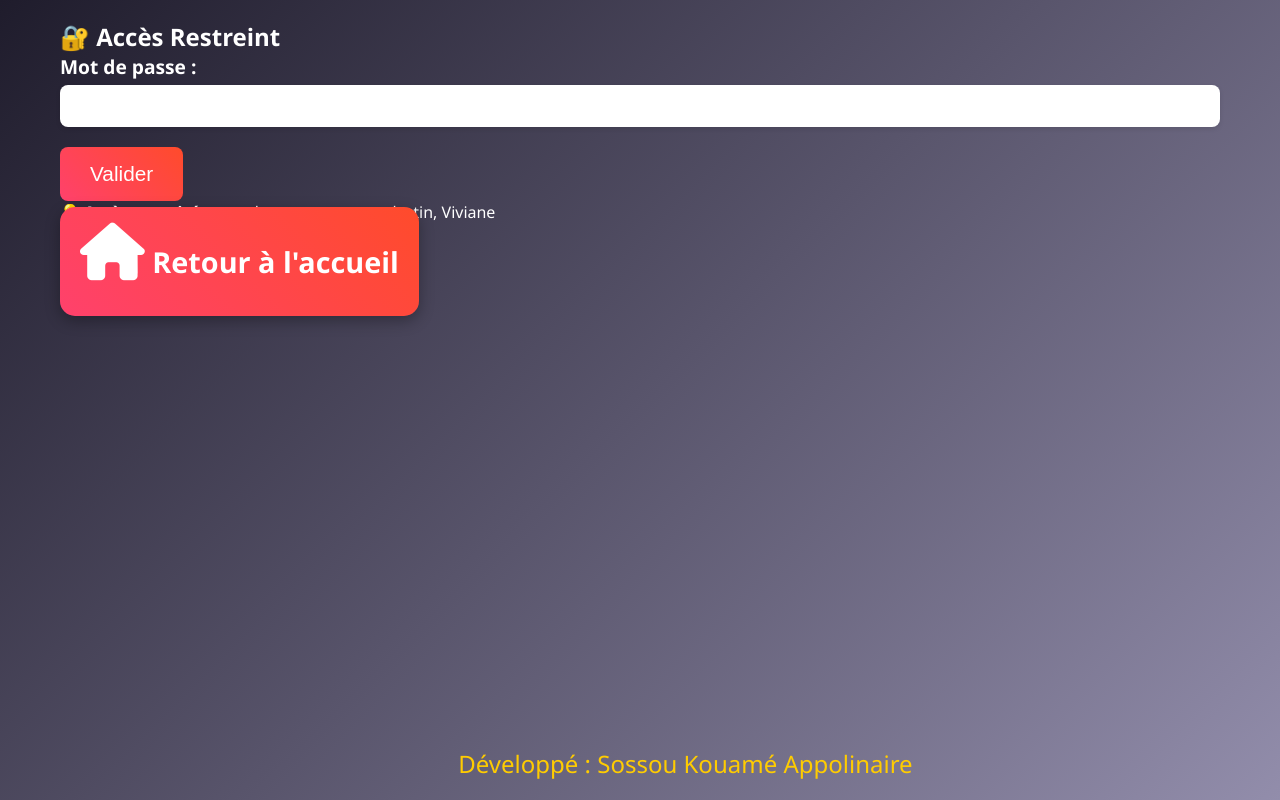
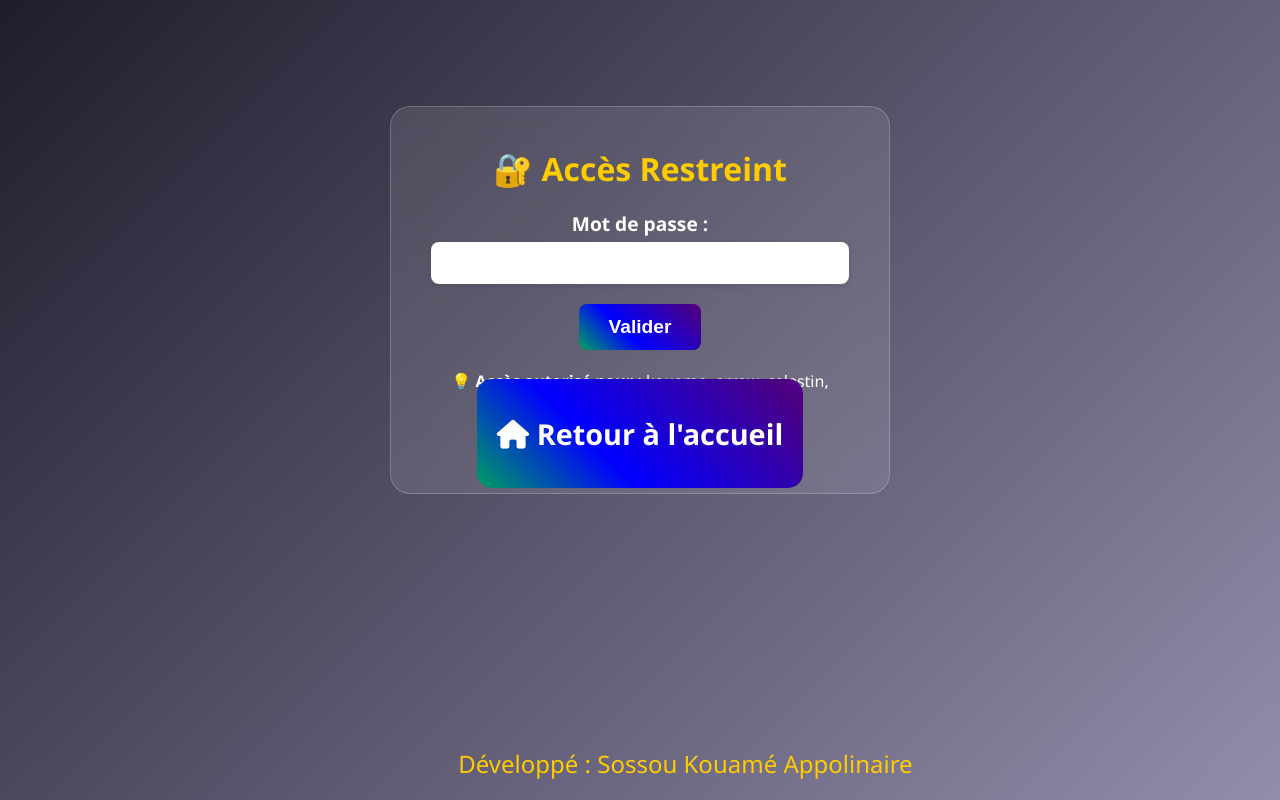
Before and after one commit to appolinair2355/-cole-, a Flask app: page /auth in a window 1280 px wide. Run offline with Flask 3, Linux system fonts and the light colour scheme.

Commit message:
Update style.css

```diff
--- a/static/css/style.css
+++ b/static/css/style.css
@@ -35,7 +35,7 @@
     display: inline-block;
     font-size: 3em;
     font-weight: bold;
-    background: linear-gradient(90deg, #ff8a00, #e52e71);
+    background: linear-gradient(90deg, #ff0000, #ff7f00, #ffff00, #00ff00, #0000ff, #4b0082, #9400d3);
     -webkit-background-clip: text;
     -webkit-text-fill-color: transparent;
     animation: scroll 10s linear infinite;
@@ -62,39 +62,82 @@
     animation: scroll 12s linear infinite;
 }
 
-/* ===== BOUTONS GRANDS ET COLORÉS ===== */
-.buttons-grid {
-    display: flex;
-    flex-direction: column;
-    gap: 30px;
-    margin: 40px 0;
+/* ===== BOUTONS ARC-EN-CIEL UNIVERSELS ===== */
+.btn,
+.home-btn,
+.payment-btn,
+.note-btn,
+.save-btn {
+    background: linear-gradient(45deg,
+        #ff0000 0%,
+        #ff7f00 14%,
+        #ffff00 28%,
+        #00ff00 42%,
+        #0000ff 57%,
+        #4b0082 71%,
+        #9400d3 85%,
+        #ff0000 100%);
+    background-size: 400% 400%;
+    color: white;
+    border: none;
+    border-radius: 8px;
+    cursor: pointer;
+    font-weight: bold;
+    transition: transform 0.3s ease, box-shadow 0.3s ease;
+    animation: arc-en-ciel 3s ease infinite;
+}
+
+.btn:hover,
+.home-btn:hover,
+.payment-btn:hover,
+.note-btn:hover,
+.save-btn:hover {
+    transform: scale(1.05);
+    box-shadow: 0 0 20px rgba(255, 255, 255, 0.6);
+}
+
+@keyframes arc-en-ciel {
+    0%   { background-position: 0% 50%; }
+    50%  { background-position: 100% 50%; }
+    100% { background-position: 0% 50%; }
+}
+
+/* ===== TAILLES SPÉCIFIQUES ===== */
+.btn {
+    padding: 12px 30px;
+    font-size: 1.2em;
 }
 
 .home-btn {
-    background: linear-gradient(45deg, #ff416c, #ff4b2b);
-    color: white;
     padding: 35px 20px;
     font-size: 1.8em;
-    font-weight: bold;
-    border-radius: 15px;
     text-decoration: none;
     text-align: center;
     width: 100%;
-    transition: transform 0.3s ease;
-    box-shadow: 0 5px 15px rgba(0,0,0,0.3);
+    border-radius: 15px;
 }
 
-.home-btn:hover {
-    transform: scale(1.05);
+.payment-btn {
+    padding: 8px 15px;
+    font-size: 1em;
+    border-radius: 6px;
 }
 
-.home-btn i {
-    font-size: 2em;
-    margin-bottom: 10px;
+.note-btn {
+    padding: 6px 12px;
+    font-size: 0.9em;
+    border-radius: 5px;
+}
+
+.save-btn {
+    padding: 15px 30px;
+    font-size: 1.3em;
+    border-radius: 8px;
 }
 
 /* ===== FORMULAIRES ===== */
-.form-container {
+.form-container,
+.table-container {
     background: rgba(255, 255, 255, 0.1);
     backdrop-filter: blur(15px);
     border: 1px solid rgba(255, 255, 255, 0.2);
@@ -141,21 +184,6 @@
     box-shadow: 0 0 10px #ff416c;
 }
 
-.btn {
-    background: linear-gradient(45deg, #ff416c, #ff4b2b);
-    color: white;
-    padding: 15px 30px;
-    border: none;
-    border-radius: 8px;
-    cursor: pointer;
-    font-size: 1.3em;
-    transition: background 0.3s;
-}
-
-.btn:hover {
-    background: linear-gradient(45deg, #ff4b2b, #ff416c);
-}
-
 /* ===== TABLEAUX ===== */
 table {
     width: 100%;
@@ -171,4 +199,44 @@
 
 th {
     background: rgba(255, 255, 255, 0.1);
+}
+
+/* ===== AUTH PAGE ===== */
+.auth-container {
+    display: flex;
+    justify-content: center;
+    align-items: center;
+    min-height: 70vh;
+}
+
+.auth-box {
+    background: rgba(255, 255, 255, 0.1);
+    backdrop-filter: blur(15px);
+    border: 1px solid rgba(255, 255, 255, 0.2);
+    padding: 40px;
+    border-radius: 20px;
+    text-align: center;
+    max-width: 500px;
+    width: 90%;
+}
+
+.auth-title {
+    font-size: 2em;
+    color: #ffcc00;
+    margin-bottom: 20px;
+}
+
+.alert-error {
+    color: #ff416c;
+    font-weight: bold;
+    margin-bottom: 20px;
+    background: rgba(255, 65, 108, 0.2);
+    padding: 10px;
+    border-radius: 8px;
+}
+
+.auth-footer {
+    margin-top: 20px;
+    color: #fff;
+    font-size: 1em;
     }
```
